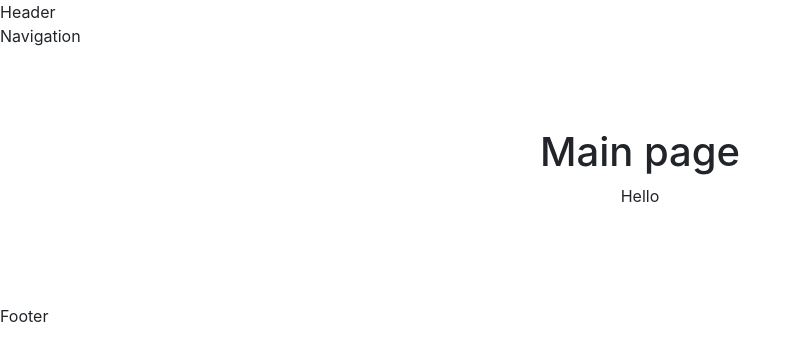
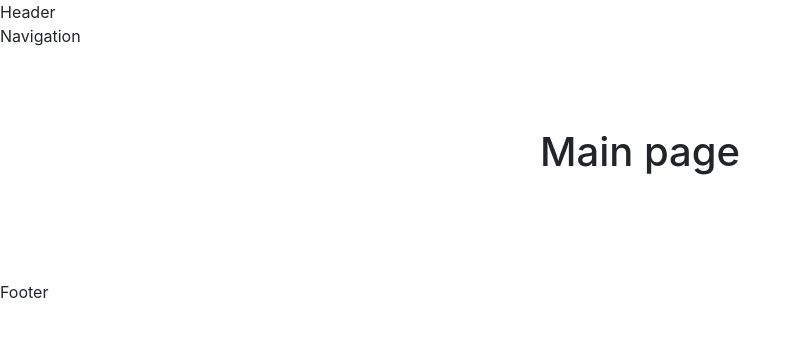
Before and after one commit to alehkonan/first-next-app, a Next.js app: page / in a window 1280 px wide. Shown: the top 360 px of the page, without its empty margins (0-801 px from the left). Built offline with nearby package versions, Linux system fonts and the light colour scheme.

Commit message:
finished learning env local

```diff
--- a/pages/index.tsx
+++ b/pages/index.tsx
@@ -4,7 +4,7 @@ import { componentWithLayout } from '../layout/Layout'
 import styles from '../styles/Home.module.css'
 
 interface HomeProps extends Record<string, unknown> {
-  text: string;
+  text?: string;
 }
 
 const Home: FunctionComponent<HomeProps> = ({ text }) => {
@@ -13,16 +13,14 @@ const Home: FunctionComponent<HomeProps> = ({ text }) => {
   return (
     <div className={styles.main}>
       <h1>Main page</h1>
-      <p>{text}</p>
+      {text !== undefined && <p>{text}</p>}
     </div>
   )
 }
 
 export const getStaticProps: GetStaticProps<HomeProps> = () => {
   return {
-    props: {
-      text: 'Hello'
-    }
+    props: { text: '' }
   }
 }
 
```
